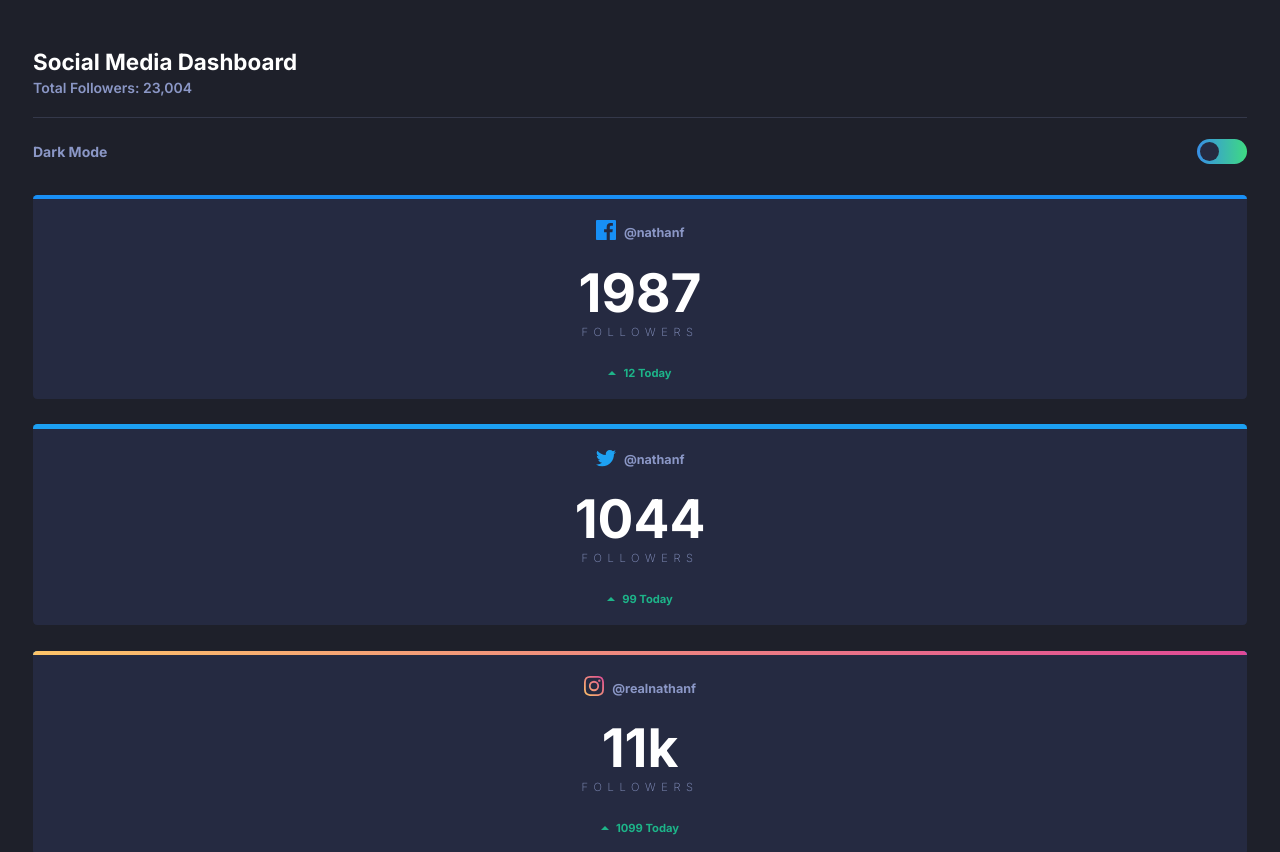
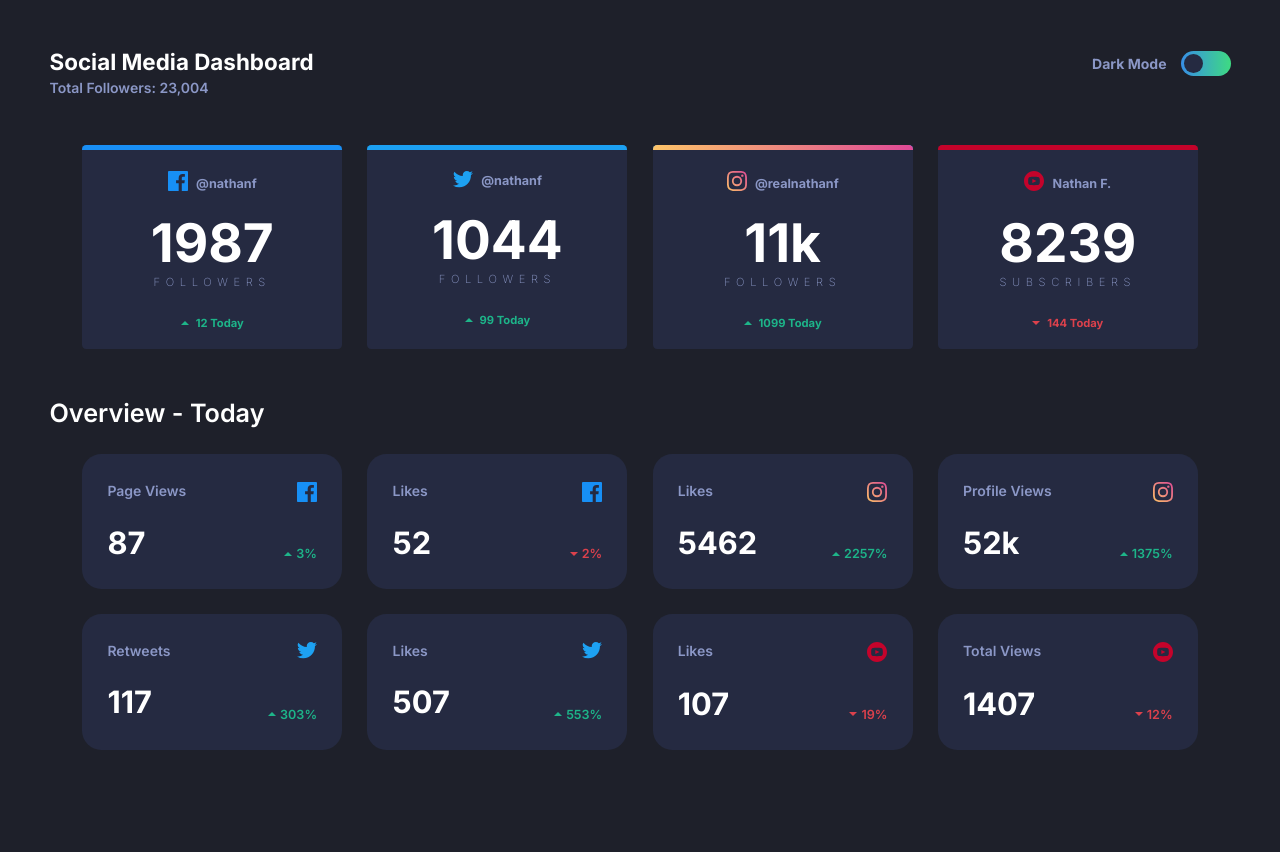
Before and after one commit to MarvinM05/social-media-dasboard, a plain HTML site: page index.html in a window 1280 px wide. Shown: the top 852 px of the page. After the commit the page ends 800 px from the top, so only its background shows below. Drawn offline with Linux system fonts and the light colour scheme.

Commit message:
se agregó responsividad, se agregó light mode, se agregó hover

```diff
--- a/index.html
+++ b/index.html
@@ -6,7 +6,7 @@
   <link rel="icon" type="image/png" sizes="32x32" href="./images/favicon-32x32.png">
   <link rel="stylesheet" href="./styles.css/style.css">
   <title>Frontend Mentor | [Challenge Name Here]</title>
-
+  <script src="./scripts/script.js" defer></script>
 </head>
 <body>
   <!-- HEADER -->
@@ -15,9 +15,9 @@
     <p class="header__info">Total Followers: 23,004</p>
     <hr class="header__hr">
     <article class="darklight">
-      <h2 class="darklight__lebel">Dark Mode</h2>
-      <div class="toggle">
-        <div class="toggle__circle"></div>
+      <h2 id="toggle-label" class="darklight__lebel">Dark Mode</h2>
+      <div id="toggle" class="toggle">
+        <div id="toggle-circle" class="toggle__circle"></div>
       </div>
     </article>
   </header>
@@ -99,7 +99,7 @@
             <p class="card-overview__number">87</p>
             <div class="card-overview__statistic">
               <img class="card-overview__statistic-img" src="./images/icon-up.svg" alt="arrowhead up">
-              <p class="card-overview__statistic-lebel">3%</p>
+              <p class="card-overview__statistic-lebel up">3%</p>
             </div>
           </article>
           <!--CARD OVERVIEW 2-->
@@ -109,7 +109,7 @@
             <p class="card-overview__number">52</p>
             <div class="card-overview__statistic">
               <img class="card-overview__statistic-img" src="./images/icon-down.svg" alt="arrowhead down">
-              <p class="card-overview__statistic-lebel">2%</p>
+              <p class="card-overview__statistic-lebel down">2%</p>
             </div>
           </article>
           <!--CARD OVERVIEW 3-->
@@ -119,7 +119,7 @@
             <p class="card-overview__number">5462</p>
             <div class="card-overview__statistic">
               <img class="card-overview__statistic-img" src="./images/icon-up.svg" alt="arrowhead up">
-              <p class="card-overview__statistic-lebel">2257%</p>
+              <p class="card-overview__statistic-lebel up">2257%</p>
             </div>
           </article>
           <!--CARD OVERVIEW 4-->
@@ -129,7 +129,7 @@
             <p class="card-overview__number">52k</p>
             <div class="card-overview__statistic">
               <img class="card-overview__statistic-img" src="./images/icon-up.svg" alt="arrowhead up">
-              <p class="card-overview__statistic-lebel">1375%</p>
+              <p class="card-overview__statistic-lebel up">1375%</p>
             </div>
           </article>
           <!--CARD OVERVIEW 5-->
@@ -139,7 +139,7 @@
             <p class="card-overview__number">117</p>
             <div class="card-overview__statistic">
               <img class="card-overview__statistic-img" src="./images/icon-up.svg" alt="arrowhead up">
-              <p class="card-overview__statistic-lebel">303%</p>
+              <p class="card-overview__statistic-lebel up">303%</p>
             </div>
           </article>
           <!--CARD OVERVIEW 6-->
@@ -149,7 +149,7 @@
             <p class="card-overview__number">507</p>
             <div class="card-overview__statistic">
               <img class="card-overview__statistic-img" src="./images/icon-up.svg" alt="arrowhead up">
-              <p class="card-overview__statistic-lebel">553%</p>
+              <p class="card-overview__statistic-lebel up">553%</p>
             </div>
           </article>
           <!--CARD OVERVIEW 7-->
@@ -159,7 +159,7 @@
             <p class="card-overview__number">107</p>
             <div class="card-overview__statistic">
               <img class="card-overview__statistic-img" src="./images/icon-down.svg" alt="arrowhead down">
-              <p class="card-overview__statistic-lebel">19%</p>
+              <p class="card-overview__statistic-lebel down">19%</p>
             </div>
           </article>
           <!--CARD OVERVIEW 8-->
@@ -169,7 +169,7 @@
             <p class="card-overview__number">1407</p>
             <div class="card-overview__statistic">
               <img class="card-overview__statistic-img" src="./images/icon-down.svg" alt="arrowhead down">
-              <p class="card-overview__statistic-lebel">12%</p>
+              <p class="card-overview__statistic-lebel down">12%</p>
             </div>
           </article>
         </div>
--- /dev/null
+++ b/scripts/script.js
@@ -0,0 +1,15 @@
+const toggle = document.getElementById("toggle")
+const toggleCircle = document.getElementById("toggle-circle")
+const toggleLabel = document.getElementById("toggle-label")
+
+const changeDarkLight = () => {
+    toggleCircle.classList.toggle("toggle__circle--right")
+    document.body.classList.toggle("light-mode")
+    if (toggleLabel.textContent === "Dark Mode") {
+        toggleLabel.textContent = "Light Mode"
+    }else {
+        toggleLabel.textContent = "Dark Mode"
+    }
+}
+
+toggle.addEventListener("click", changeDarkLight)
--- a/styles.css/style.css
+++ b/styles.css/style.css
@@ -14,7 +14,14 @@
     --toggle-color-bg-2: hsl(146, 68%, 55%);
     --statitics-up: hsl(163, 72%, 41%);
     --statitics-down: hsl(356, 69%, 56%);
-
+    --hover-card: brightness(1.2);
+}
+.light-mode {
+    --bg-color: hsl(0, 0%, 100%);
+    --bg-card: hsl(227, 47%, 96%);
+    --text-color-gray:hsl(228, 12%, 44%);
+    --text-color-white:hsl(230, 17%, 14%);
+    --hover-card: brightness(0.93);
 }
 /*-- RESET --*/
 *, *::before, *::after {
@@ -77,17 +84,23 @@ img {
     aspect-ratio: 1;
     background-color: var(--bg-card);
     border-radius: 50%;
+    transition: transform 200ms ease;
+
 }
-
+.toggle__circle--right {
+    transform: translateX(calc(50px - 6px - 100%));
+    transition: transform 200ms ease;
+}
 /*PRINCIPAL SECTION*/
 .principal {
     display: flex;
     flex-wrap: wrap;
+    justify-content: center;
     gap: 1.8em;
 }
 
 .principal-card {
-    width: 100%;
+    width: min(100%, 325px);
     display: flex;
     flex-direction: column;
     align-items: center;
@@ -97,6 +110,12 @@ img {
     border-radius: 0.3em;
     position: relative;
     overflow: hidden;
+    transition: transform 200ms ease;
+}
+.principal-card:hover {
+    filter: var(--hover-card);
+    transform: scale(1.10);
+    transition: transform 200ms ease;
 }
 .principal-card::before{
     content: "";
@@ -156,3 +175,92 @@ img {
 .down {
     color: var(--statitics-down);
 }
+
+/* SECTION OVERVIEW*/
+
+.overview {
+    margin-top: 3.5rem;
+}
+.overview__title {
+    color: var(--text-color-white);
+    font-size: 1.8rem;
+    font-weight: 600;
+    margin-bottom: 1em;
+}
+.overview__container {
+    display: flex;
+    flex-wrap: wrap;
+    justify-content: center;
+    gap: 1.1em;
+}
+.card-overview {
+    width: 100%;
+    max-width: 325px;
+    background-color: var(--bg-card);
+    border-radius: 1.4em;
+    padding: 2em 1.8em;
+    display: grid;
+    grid-template-columns: repeat(2, auto);
+    row-gap: 1.6em ;
+    transition: transform 200ms ease;
+}
+.card-overview:hover {
+    filter: var(--hover-card);
+    transform: scale(1.10);
+    transition: transform 200ms ease;
+}
+.card-overview__logo,
+.card-overview__statistic {
+    justify-self: end;
+}
+.card-overview__tittle {
+    font-size: 1rem;
+    font-weight: 600;
+}
+.card-overview__number {
+    font-size: 2.2rem;
+    font-weight: 700;
+    color: var(--text-color-white);
+}
+.card-overview__statistic {
+    align-self: end;
+    display: flex;
+    gap: 0.3em;
+    align-items: center;
+}
+.card-overview__statistic-lebel {
+    font-size: 0.9rem;
+    font-weight: 600;
+}
+@media screen and (min-width: 720px){
+    .header,
+    .main {
+        max-width: 1181px;
+        margin-left: auto;
+        margin-right: auto;
+    }
+    .header {
+        display: grid;
+        grid-template-columns: repeat(2, auto);
+        margin-bottom: 2em;
+    }
+    .header__info {
+        grid-column: 1/2;
+        grid-row: 2/3;
+    }
+    .darklight {
+        margin-bottom: 0;
+        justify-content: flex-end;
+        gap: 1em;
+    }
+    .header__hr {
+        display: none;
+    }
+    .card-overview,
+    .principal-card {
+        max-width: 260px;
+    }
+    .overview__container {
+        gap: 1.8em;
+    }
+}
```
